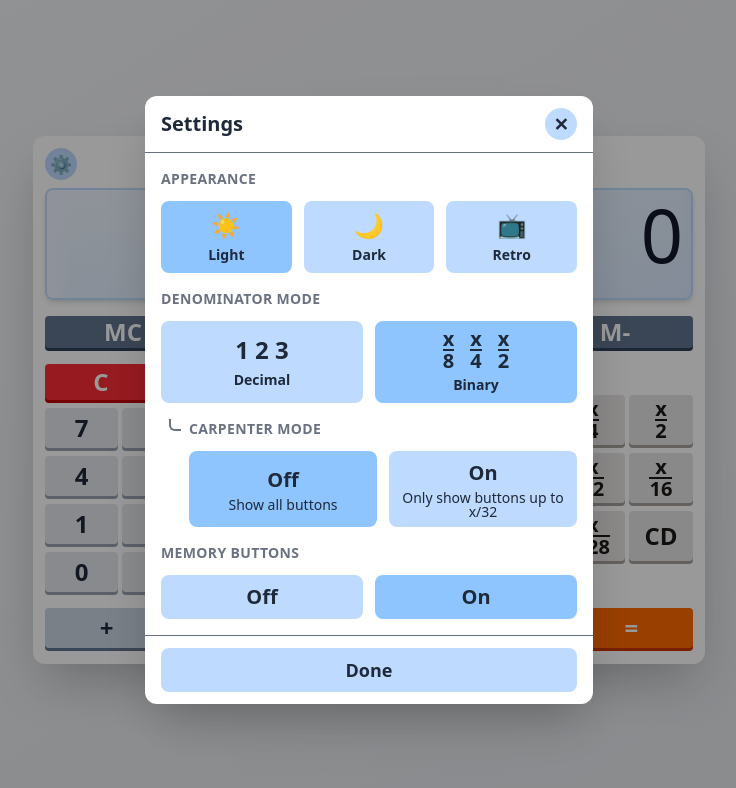
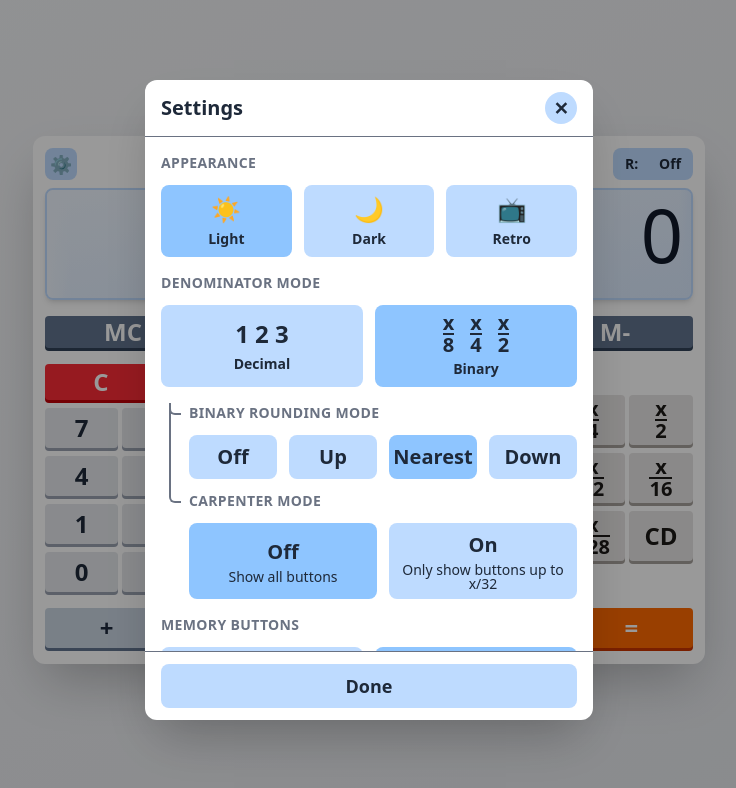
Before and after one commit to kototok903/fraction-calculator, a React (Vite) app: page / in a window 1280 px wide. Both pictures are taken after a click on the button "⚙️". Shown: the top 788 px of the page, without its empty margins (271-1007 px from the left). Built offline with nearby package versions, Linux system fonts and the light colour scheme.

Commit message:
feat(binary rounding): add binary rounding

```diff
--- /dev/null
+++ b/src/components/BinaryRoundingSwitch.tsx
@@ -0,0 +1,45 @@
+import { FlatButton } from "@/components/FlatButton";
+import {
+  BINARY_ROUNDING_DENOMINATORS,
+  type BinaryRoundingDenominator,
+} from "@/utils/settingsUtils";
+import { cn } from "@/utils/utils";
+
+interface BinaryRoundingSwitchProps {
+  selected: BinaryRoundingDenominator;
+  onSelect: (value: BinaryRoundingDenominator) => void;
+  isCarpenterBinary?: boolean;
+}
+
+export function BinaryRoundingSwitch({
+  selected,
+  onSelect,
+  isCarpenterBinary,
+}: BinaryRoundingSwitchProps) {
+  const nextDenominator = (value: BinaryRoundingDenominator) => {
+    const currIndex = BINARY_ROUNDING_DENOMINATORS.indexOf(value);
+    if (
+      isCarpenterBinary &&
+      currIndex >= BINARY_ROUNDING_DENOMINATORS.indexOf("32")
+    ) {
+      return BINARY_ROUNDING_DENOMINATORS[0];
+    }
+    return BINARY_ROUNDING_DENOMINATORS[
+      (currIndex + 1) % BINARY_ROUNDING_DENOMINATORS.length
+    ];
+  };
+
+  return (
+    <FlatButton
+      onClick={() => onSelect(nextDenominator(selected))}
+      className={cn(
+        "leading-none text-sm justify-between gap-1 px-3 h-8",
+        isCarpenterBinary ? "w-18" : "w-20"
+      )}
+      title={`Rounding ${selected === "off" ? "Off" : `to x/${selected}`}`}
+    >
+      <span>R:</span>
+      <span>{selected === "off" ? "Off" : `x/${selected}`}</span>
+    </FlatButton>
+  );
+}
--- a/src/components/Calculator.tsx
+++ b/src/components/Calculator.tsx
@@ -8,7 +8,10 @@ import {
   isZero,
   clearIncompleteFraction,
   simplifyProperFraction,
-  areFractionsEqual,
+  areFractionsDeepEqual,
+  ceilFraction,
+  roundFraction,
+  floorFraction,
 } from "@/utils/fractionUtils";
 import { Display } from "@/components/Display";
 import { Keypad } from "@/components/Keypad";
@@ -17,6 +20,8 @@ import { MemButtons } from "@/components/MemButtons";
 import { Settings } from "@/components/Settings";
 import { FlatButton } from "@/components/FlatButton";
 import { useSettings } from "@/contexts/settings/useSettings";
+import { BinaryRoundingSwitch } from "@/components/BinaryRoundingSwitch";
+import { cn } from "@/utils/utils";
 
 const DEFAULT_FRACTION: Fraction = {
   sign: 1,
@@ -26,7 +31,7 @@ const DEFAULT_FRACTION: Fraction = {
 };
 
 export function Calculator() {
-  const { settings } = useSettings();
+  const { settings, updateSettings } = useSettings();
 
   const [prevOperand, setPrevOperand] = useState<Fraction | null>(null);
   const [operator, setOperator] = useState<Operator | null>(null);
@@ -35,11 +40,10 @@ export function Calculator() {
   const [memory, setMemory] = useState<Fraction | null>(null);
   const [showSettings, setShowSettings] = useState(false);
 
-  const isCurrFractionDefault =
-    currOperand.whole === DEFAULT_FRACTION.whole &&
-    currOperand.numerator === DEFAULT_FRACTION.numerator &&
-    currOperand.denominator === DEFAULT_FRACTION.denominator &&
-    currOperand.sign === DEFAULT_FRACTION.sign;
+  const isCurrFractionDefault = areFractionsDeepEqual(
+    currOperand,
+    DEFAULT_FRACTION
+  );
   const isClearEntry = !result && !isCurrFractionDefault;
 
   const handleClear = () => {
@@ -116,24 +120,53 @@ export function Calculator() {
 
     if (!isZero(currOperand)) {
       const simplifiedCurrOperand = simplifyProperFraction(currOperand);
-      if (!areFractionsEqual(simplifiedCurrOperand, currOperand)) {
+      if (!areFractionsDeepEqual(simplifiedCurrOperand, currOperand)) {
         setResult(simplifiedCurrOperand);
         return;
       }
     }
   };
 
+  const roundIfNeeded = (frac: Fraction) => {
+    if (
+      settings.denominatorMode !== "binary" ||
+      settings.binaryRoundingMode === "off"
+    ) {
+      return frac;
+    }
+    switch (settings.binaryRoundingMode) {
+      case "up":
+        return ceilFraction(frac, parseInt(settings.binaryRoundingDenominator));
+      case "nearest":
+        return roundFraction(
+          frac,
+          parseInt(settings.binaryRoundingDenominator)
+        );
+      case "down":
+        return floorFraction(
+          frac,
+          parseInt(settings.binaryRoundingDenominator)
+        );
+    }
+  };
+
   const calculate = (f1: Fraction, op: Operator, f2: Fraction) => {
+    let result: Fraction;
     switch (op) {
       case "+":
-        return addFractions(f1, f2);
+        result = addFractions(f1, f2);
+        break;
       case "-":
-        return subtractFractions(f1, f2);
+        result = subtractFractions(f1, f2);
+        break;
       case "*":
-        return multiplyFractions(f1, f2);
+        result = multiplyFractions(f1, f2);
+        break;
       case "/":
-        return divideFractions(f1, f2);
+        result = divideFractions(f1, f2);
+        break;
     }
+    return roundIfNeeded(result);
   };
 
   const handleToggleSign = () => {
@@ -226,15 +259,34 @@ export function Calculator() {
       <div className="flex items-center justify-between mb-2">
         <FlatButton
           onClick={() => setShowSettings(true)}
-          className="rounded-full leading-none w-8 h-8"
+          className={cn(
+            "leading-none w-8 h-8",
+            settings.denominatorMode === "binary" &&
+              settings.binaryRoundingMode !== "off"
+              ? settings.carpenterMode === "on"
+                ? "mr-10"
+                : "mr-12"
+              : ""
+          )}
           title="Settings"
         >
           ⚙️
         </FlatButton>
-        <h1 className="text-xl font-bold text-title">
+        <h1 className="text-xl font-bold font-stretch-condensed text-title min-w-0 overflow-hidden text-ellipsis whitespace-nowrap">
           ENGI<span className="text-title-accent">CALC</span>
         </h1>
-        <div className="w-8" />
+        {settings.denominatorMode === "binary" &&
+        settings.binaryRoundingMode !== "off" ? (
+          <BinaryRoundingSwitch
+            selected={settings.binaryRoundingDenominator}
+            onSelect={(value) =>
+              updateSettings({ binaryRoundingDenominator: value })
+            }
+            isCarpenterBinary={settings.carpenterMode === "on"}
+          />
+        ) : (
+          <div className="w-8" />
+        )}
       </div>
 
       {showSettings && <Settings onClose={() => setShowSettings(false)} />}
--- a/src/components/Settings.tsx
+++ b/src/components/Settings.tsx
@@ -1,9 +1,12 @@
+// Tailwind safelist: grid-cols-4 grid-cols-5 grid-cols-6
+
 import { useSettings } from "@/contexts/settings/useSettings";
 import type {
   DenominatorMode,
   MemoryMode,
   ThemeName,
   CarpenterMode,
+  BinaryRoundingMode,
   //   BinaryRoundingMode,
 } from "@/utils/settingsUtils";
 import { FlatButton } from "@/components/FlatButton";
@@ -38,12 +41,12 @@ const DENOMINATOR_MODE_OPTIONS: SettingsOption<DenominatorMode>[] = [
   },
 ];
 
-// const BINARY_ROUNDING_MODE_OPTIONS: SettingsOption<BinaryRoundingMode>[] = [
-//   { value: "off", label: "Off" },
-//   { value: "up", label: "Up" },
-//   { value: "nearest", label: "Nearest" },
-//   { value: "down", label: "Down" },
-// ];
+const BINARY_ROUNDING_MODE_OPTIONS: SettingsOption<BinaryRoundingMode>[] = [
+  { value: "off", label: "Off" },
+  { value: "up", label: "Up" },
+  { value: "nearest", label: "Nearest" },
+  { value: "down", label: "Down" },
+];
 
 const CARPENTER_MODE_OPTIONS: SettingsOption<CarpenterMode>[] = [
   { value: "off", label: "Off", description: "Show all buttons" },
@@ -83,7 +86,7 @@ export function Settings({ onClose }: SettingsProps) {
         className="
           fixed inset-0 z-11 bg-calc
           md:inset-auto md:fixed md:top-1/2 md:left-1/2 md:-translate-x-1/2 md:-translate-y-1/2
-          md:rounded-xl md:shadow-2xl md:max-w-md md:w-full
+          md:rounded-xl md:shadow-2xl md:max-w-md md:w-full md:max-h-[80vh]
           flex flex-col
         "
       >
@@ -116,14 +119,15 @@ export function Settings({ onClose }: SettingsProps) {
             }
           />
           <SettingsSubsection visible={settings.denominatorMode === "binary"}>
-            {/* <SettingsSection
+            <SettingsSection
               title="Binary Rounding Mode"
               options={BINARY_ROUNDING_MODE_OPTIONS}
               selectedOption={settings.binaryRoundingMode}
               onSelectOptions={(value) =>
                 updateSettings({ binaryRoundingMode: value })
               }
-            /> */}
+              optionsClassName="grid-cols-2 md:grid-cols-4"
+            />
             <SettingsSection
               title="Carpenter Mode"
               options={CARPENTER_MODE_OPTIONS}
@@ -161,7 +165,7 @@ interface SettingsSectionProps<
   selectedOption: T;
   onSelectOptions: (value: T) => void;
   rows?: number;
-  optionClassName?: string;
+  optionsClassName?: string;
   disabled?: boolean;
 }
 
@@ -170,8 +174,7 @@ function SettingsSection<T extends string>({
   options,
   selectedOption,
   onSelectOptions,
-  rows = 1,
-  optionClassName,
+  optionsClassName,
   disabled,
   ...props
 }: SettingsSectionProps<T>) {
@@ -181,16 +184,16 @@ function SettingsSection<T extends string>({
         {title}
       </h3>
       <div
-        className={`grid grid-cols-${Math.ceil(options.length / rows)} gap-3`}
+        className={cn(
+          `grid grid-cols-${options.length} gap-3`,
+          optionsClassName
+        )}
       >
         {options.map(({ value, icon, label, description }) => (
           <FlatButton
             key={value}
             onClick={() => onSelectOptions(value)}
-            className={cn(
-              "flex flex-col items-center gap-1 py-2 px-3",
-              optionClassName
-            )}
+            className="flex flex-col items-center gap-1 py-2 px-3"
             variant={selectedOption === value ? "selected" : "base"}
             disabled={disabled}
           >
--- a/src/utils/fractionUtils.ts
+++ b/src/utils/fractionUtils.ts
@@ -178,6 +178,18 @@ export function areFractionsEqual(f1: Fraction, f2: Fraction): boolean {
 }
 
 /**
+ * Check if two fractions are deeply equal
+ */
+export function areFractionsDeepEqual(f1: Fraction, f2: Fraction): boolean {
+  return (
+    f1.sign === f2.sign &&
+    f1.whole === f2.whole &&
+    f1.numerator === f2.numerator &&
+    f1.denominator === f2.denominator
+  );
+}
+
+/**
  * Convert fraction to decimal
  */
 export function toDecimal(frac: Fraction): number {
@@ -234,3 +246,30 @@ export function formatFraction(
   }
   return `${frac.sign * frac.whole} ${frac.numerator || " "}/${frac.denominator || " "}`;
 }
+
+/**
+ * Round a fraction to a new denominator
+ */
+export function roundFraction(frac: Fraction, newDen: number): Fraction {
+  const imp = toImproperFraction(frac);
+  const roundedNum = Math.round((imp.num * newDen) / imp.den);
+  return toProperFraction(roundedNum, newDen);
+}
+
+/**
+ * Ceil a fraction to a new denominator
+ */
+export function ceilFraction(frac: Fraction, newDen: number): Fraction {
+  const imp = toImproperFraction(frac);
+  const roundedNum = Math.ceil((imp.num * newDen) / imp.den);
+  return toProperFraction(roundedNum, newDen);
+}
+
+/**
+ * Floor a fraction to a new denominator
+ */
+export function floorFraction(frac: Fraction, newDen: number): Fraction {
+  const imp = toImproperFraction(frac);
+  const roundedNum = Math.floor((imp.num * newDen) / imp.den);
+  return toProperFraction(roundedNum, newDen);
+}
--- a/src/utils/settingsUtils.ts
+++ b/src/utils/settingsUtils.ts
@@ -23,6 +23,28 @@ export function isValidBinaryRoundingMode(
   return BINARY_ROUNDING_MODES.includes(value as BinaryRoundingMode);
 }
 
+export const BINARY_ROUNDING_DENOMINATORS = [
+  "off",
+  "2",
+  "4",
+  "8",
+  "16",
+  "32",
+  "64",
+  "128",
+  "256",
+] as const;
+export type BinaryRoundingDenominator =
+  (typeof BINARY_ROUNDING_DENOMINATORS)[number];
+
+export function isValidBinaryRoundingDenominator(
+  value: string
+): value is BinaryRoundingDenominator {
+  return BINARY_ROUNDING_DENOMINATORS.includes(
+    value as BinaryRoundingDenominator
+  );
+}
+
 export const CARPENTER_MODES = ["off", "on"] as const;
 export type CarpenterMode = (typeof CARPENTER_MODES)[number];
 
@@ -41,6 +63,7 @@ export interface Settings {
   theme: ThemeName;
   denominatorMode: DenominatorMode;
   binaryRoundingMode: BinaryRoundingMode;
+  binaryRoundingDenominator: BinaryRoundingDenominator;
   carpenterMode: CarpenterMode;
   memoryMode: MemoryMode;
 }
@@ -49,6 +72,7 @@ export const DEFAULT_SETTINGS: Settings = {
   theme: "light",
   denominatorMode: "binary",
   binaryRoundingMode: "nearest",
+  binaryRoundingDenominator: "off",
   carpenterMode: "off",
   memoryMode: "on",
 };
@@ -66,6 +90,11 @@ export function validateSettings(settings: Partial<Settings>): Settings {
     )
       ? settings.binaryRoundingMode!
       : DEFAULT_SETTINGS.binaryRoundingMode,
+    binaryRoundingDenominator: isValidBinaryRoundingDenominator(
+      settings.binaryRoundingDenominator ?? ""
+    )
+      ? settings.binaryRoundingDenominator!
+      : DEFAULT_SETTINGS.binaryRoundingDenominator,
     carpenterMode: isValidCarpenterMode(settings.carpenterMode ?? "")
       ? settings.carpenterMode!
       : DEFAULT_SETTINGS.carpenterMode,
```
Also changed, not shown: src/App.tsx (+7 -0 lines).
